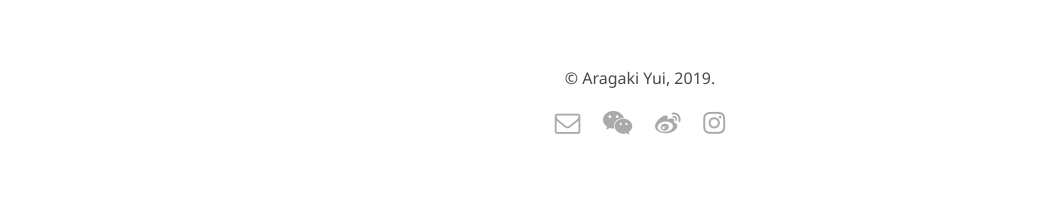
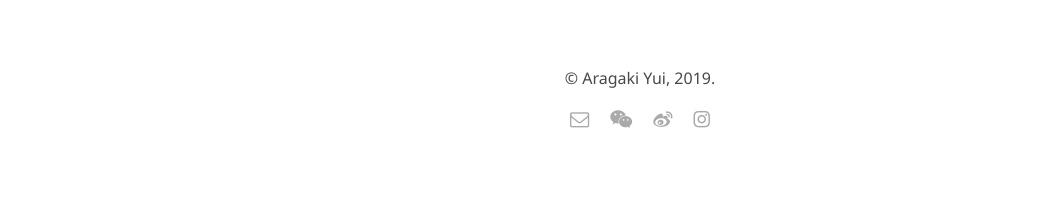
Before and after one commit to crispgm/moderu, a Jekyll site: the page built from index.html, in a window 1280 px wide. Shown: the part 1458-1663 px from the top of the page, without its empty margins (0-1055 px from the left). Built offline with Jekyll 4.4.1, drawn with Linux system fonts in a browser that asks for light colours.

Commit message:
Optimize layout in mobile

```diff
--- a/assets/style.css
+++ b/assets/style.css
@@ -143,7 +143,7 @@
   .pic {
     height: auto;
     width: 100%;
-    margin: 0;
+    margin: 0 0 1rem;
     padding: 0 1rem;
   }
 
@@ -193,7 +193,7 @@
 }
 
 .footer-links {
-  font-size: 1.6rem;
+  font-size: 1.2rem;
   margin: 1rem 0;
 }
 
@@ -222,6 +222,7 @@
 @media (max-width: 52rem) {
   footer {
     width: 100%;
+    padding: 0;
   }
 }
 
```
